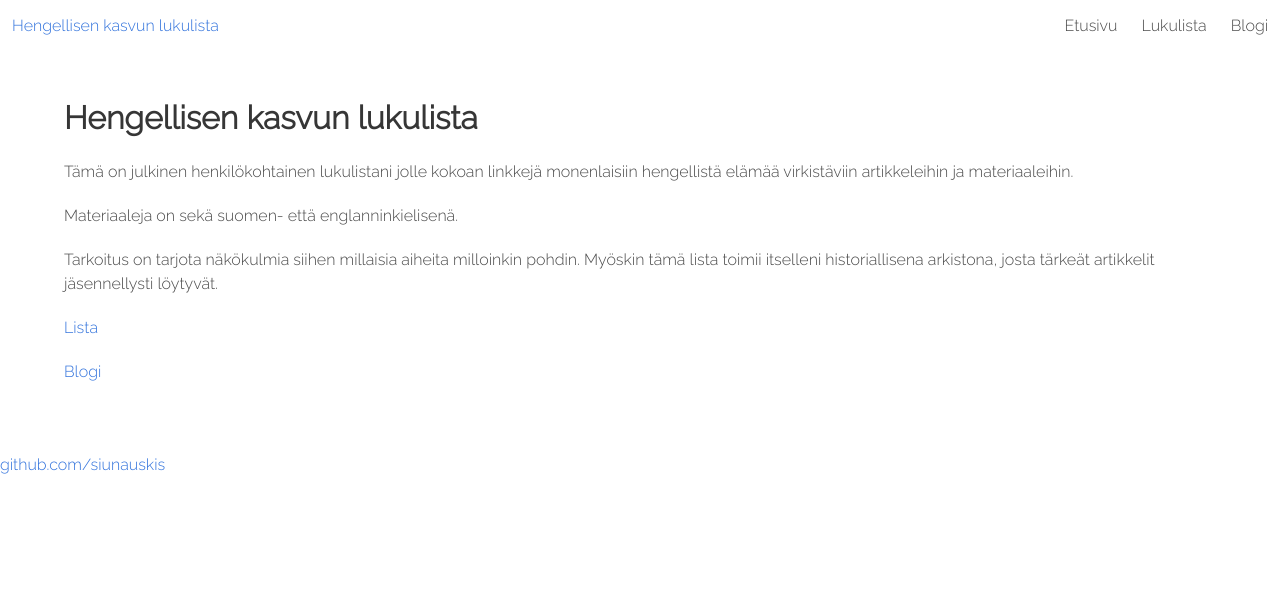
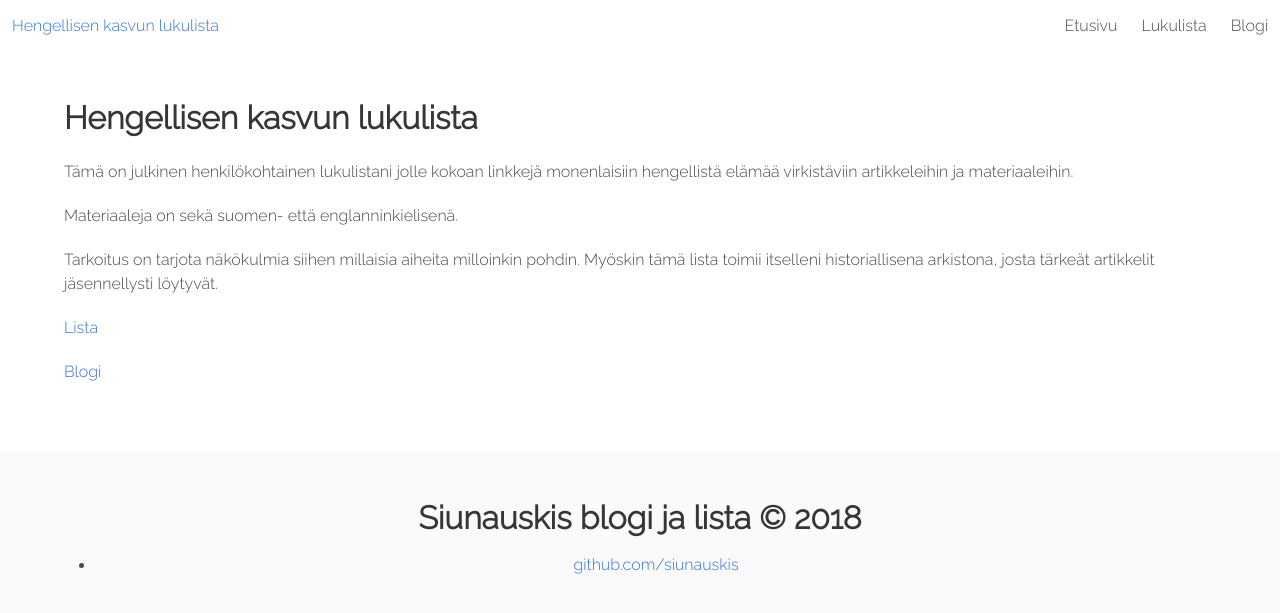
Before and after one commit to siunauskis/siunauskis.github.io, a Jekyll site: the page built from index.md, in a window 1280 px wide. Shown: the top 613 px of the page. Built offline with Jekyll 4.4.1, drawn with Linux system fonts in a browser that asks for light colours; nearby versions of some CDN libraries.

Commit message:
Update default.html

```diff
--- a/_layouts/default.html
+++ b/_layouts/default.html
@@ -130,11 +130,21 @@
 
 
 
-  	<footer>
+  	<footer class="footer">
 
-  		<ul>
-     		<li><a href="https://github.com/siunauskis">github.com/siunauskis</a></li>
-  		</ul>
+      <div class="container">
+
+        <div class="content has-text-centered">
+
+          <h1>Siunauskis blogi ja lista &copy; 2018</h1>
+
+          <ul>
+         		<li><a href="https://github.com/siunauskis">github.com/siunauskis</a></li>
+      		</ul>
+
+        </div>
+
+      </div>
 
   	</footer>
 
```
